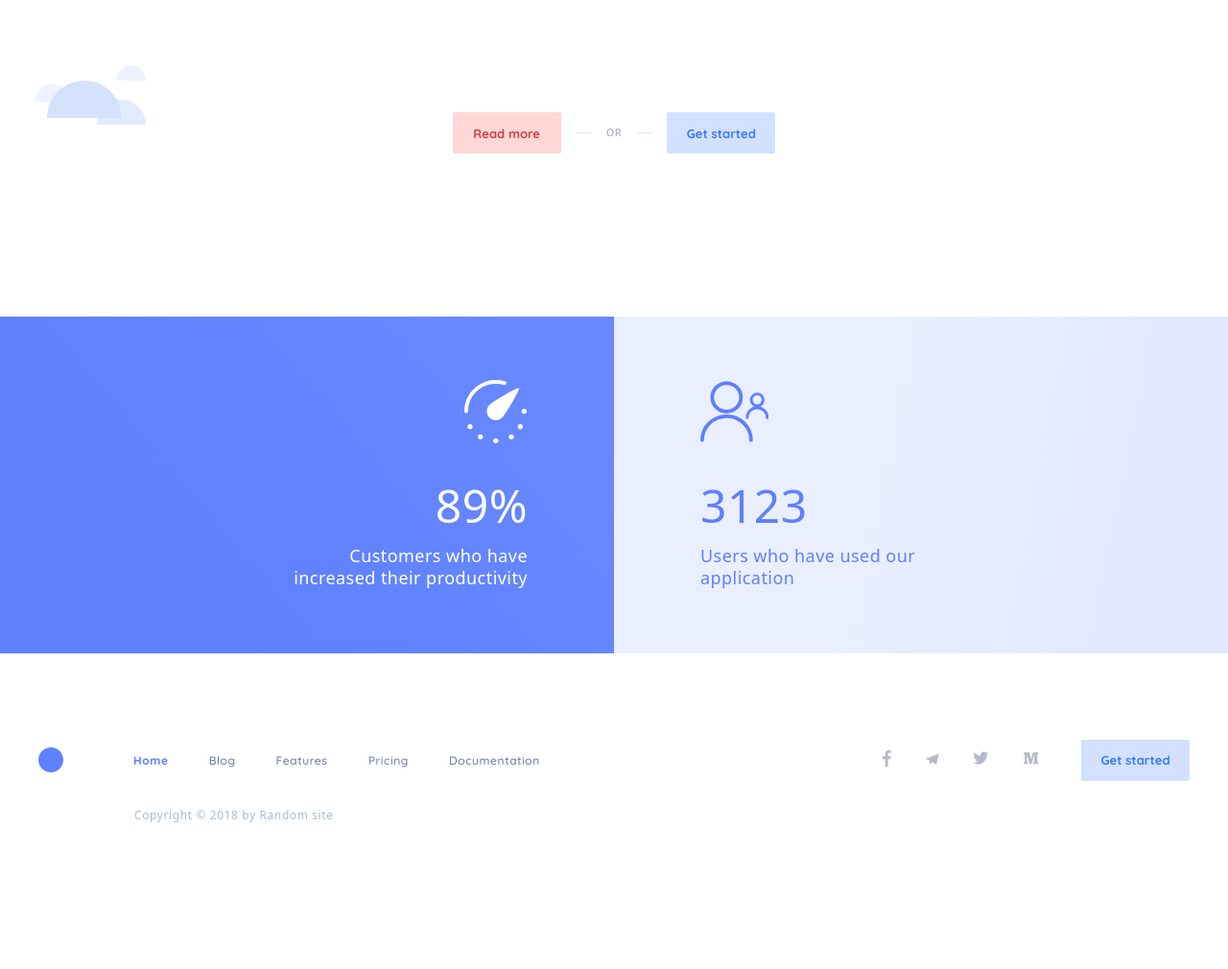
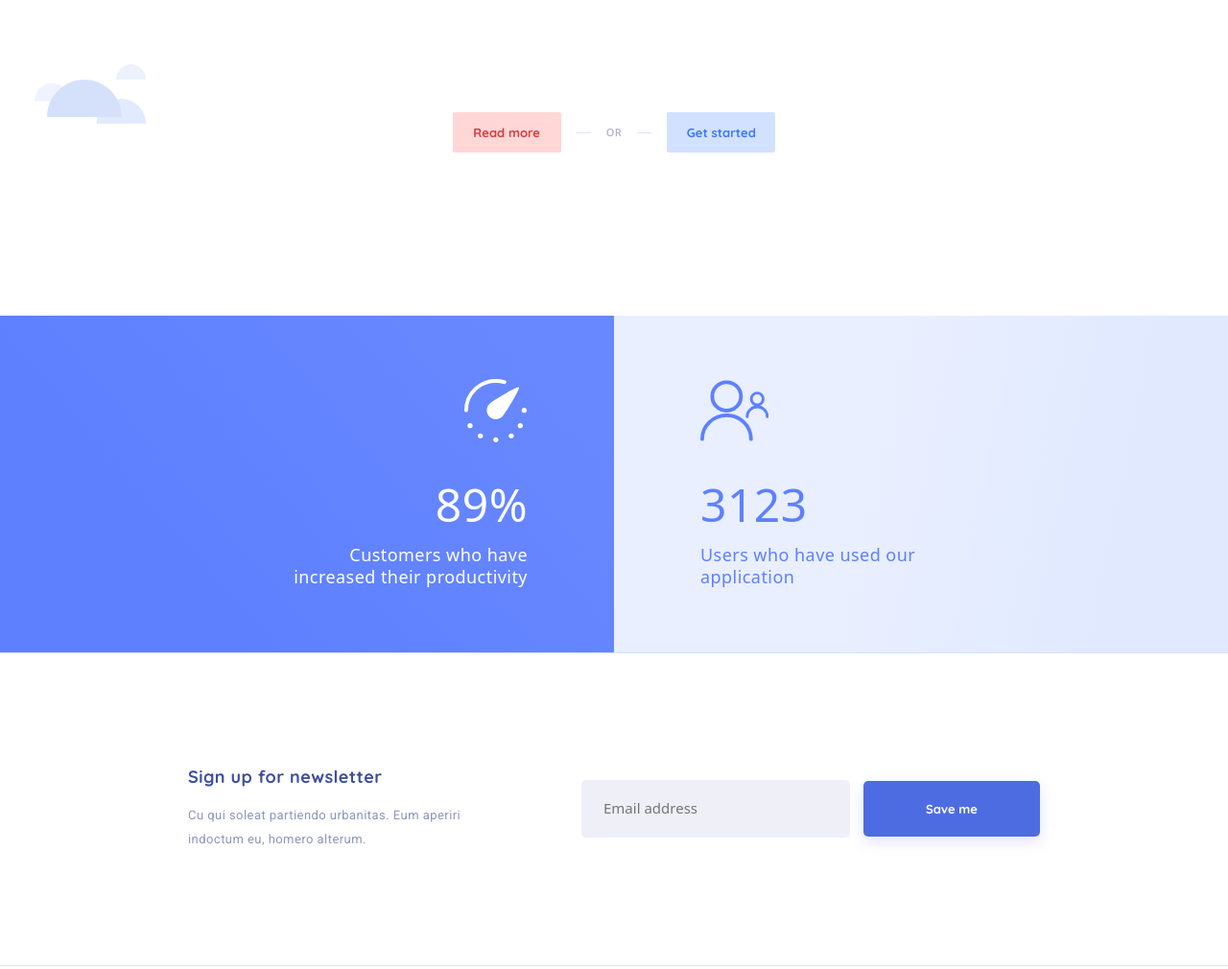
Before and after one commit to Reversus28/portfolio-project-3, a plain HTML site: page index.html in a window 1280 px wide. Shown: the part 1787-2797 px from the top of the page at 96% size. Before the commit the page ends 2734 px from the top, so only its background shows below. Drawn offline with nearby package versions, Linux system fonts and the light colour scheme.

Commit message:
add section and style

```diff
--- a/css/style.css
+++ b/css/style.css
@@ -84,7 +84,6 @@ p {
 
 .button {
   min-width: 113px;
-  min-height: 43px;
   padding: 13px 15px;
 
   font-family: "Quicksand", sans-serif;
@@ -164,7 +163,9 @@ p {
 }
 
 .header-page .nav-item > .link:hover,
-.header-page .nav-item > .link:focus {
+.header-page .nav-item > .link:focus,
+.footer .nav-item > .link:hover,
+.footer .nav-item > .link:hover {
   color: #5e81fe;
 }
 
@@ -501,3 +502,65 @@ p {
   line-height: 1.3;
 }
 /* =============== END STATS =============== */
+
+/* =============== NEWSLETTER =============== */
+.newsletter {
+  border-top: 1px solid #d8e3fe;
+  border-bottom: 1px solid #d8e3fe;
+  padding-top: 118px;
+  padding-bottom: 118px;
+}
+
+.newsletter .container {
+  display: flex;
+  justify-content: center;
+  align-items: center;
+}
+
+.newsletter .content {
+  max-width: 330px;
+  margin-right: 80px;
+
+  font-family: "Quicksand", sans-serif;
+
+  font-size: 13px;
+  line-height: 1.23;
+}
+
+.newsletter .title-appeal {
+  margin-bottom: 18px;
+
+  font-weight: 700;
+  font-size: 18px;
+  line-height: 1.2;
+}
+
+.newsletter .description {
+  font-family: "Roboto", sans-serif;
+}
+
+.newsletter .email {
+  min-width: 280px;
+  margin-right: 14px;
+  padding-top: 21px;
+  padding-bottom: 21px;
+  padding-left: 23px;
+
+  color: #7a85ad;
+
+  background: #efeff7;
+  border: none;
+  border-radius: 5px;
+}
+
+.newsletter .button {
+  padding-top: 21px;
+  padding-bottom: 21px;
+  min-width: 184px;
+
+  color: #ffffff;
+  background-color: #4d6ce1;
+  box-shadow: 0px 5px 15px rgba(116, 104, 255, 0.2);
+  border-radius: 5px;
+}
+/* =============== END NEWSLETTER =============== */ ;
--- a/index.html
+++ b/index.html
@@ -246,6 +246,27 @@
       </ul>
     </section>
 
+    <section class="get-started"></section>
+    <section class="newsletter">
+      <div class="container">
+        <div class="content">
+          <h3 class="title-appeal">Sign up for newsletter</h3>
+          <p class="description">
+            Cu qui soleat partiendo urbanitas. Eum aperiri indoctum eu, homero
+            alterum.
+          </p>
+        </div>
+        <form action="">
+          <input
+            type="email"
+            name="email"
+            placeholder="Email address"
+            class="email"
+          />
+        </form>
+        <button type="button" class="button">Save me</button>
+      </div>
+    </section>
     <footer class="footer">
       <div class="container">
         <div class="footer-head">
```
